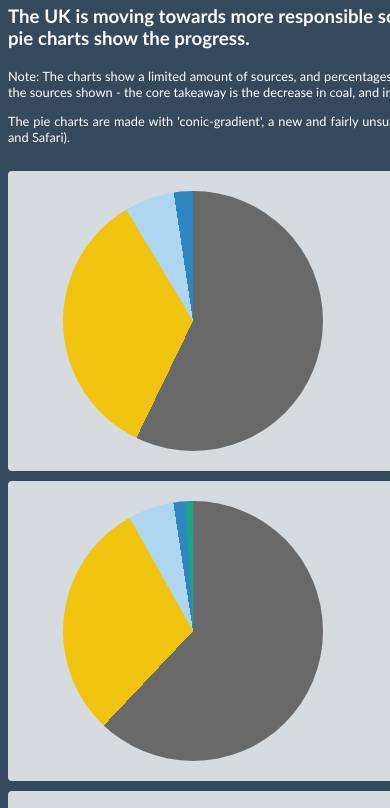
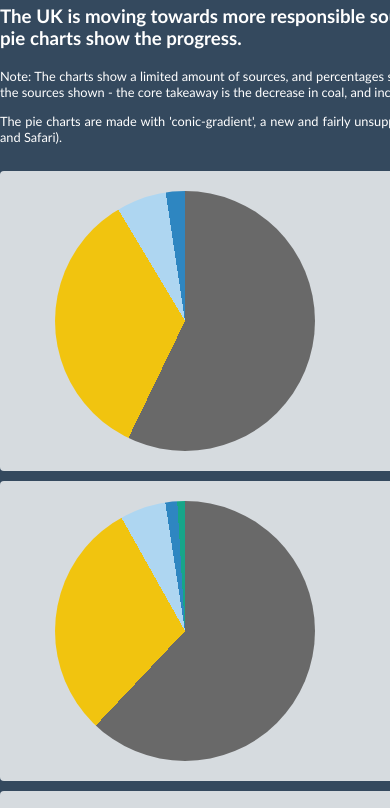
Before and after one commit to Gilstroem/uk-grid, a plain HTML site: page public/index.html in a window 390 px wide. Shown: the part 81-889 px from the top of the page. Drawn offline with Linux system fonts and the light colour scheme.

Commit message:
Small styling changes, to fix padding and margin on mobile devices

```diff
--- a/public/index.css
+++ b/public/index.css
@@ -1,8 +1,17 @@
+html {
+  box-sizing: border-box;
+  width: 100vw;
+}
+*, *:before, *:after {
+  box-sizing: inherit;
+}
+
 body {
 	font-family: "Trebuchet MS", Helvetica, sans-serif;
-	/*background-color: #F2F4F4;*/
 	background-color: #34495E;
 	text-align: center;
+	width: 100vw;
+	margin: 0;
 }
 
 .info {
@@ -18,9 +27,12 @@ body {
 
 @media only screen and (min-device-width : 320px) and (max-device-width : 480px) {
 	.info, #root {
-		box-sizing: border-box;
 		max-width: 100vw;
 		padding: 8px;
+	}
+
+	.info {
+		margin: 0 !important;
 	}
 }
 
```
